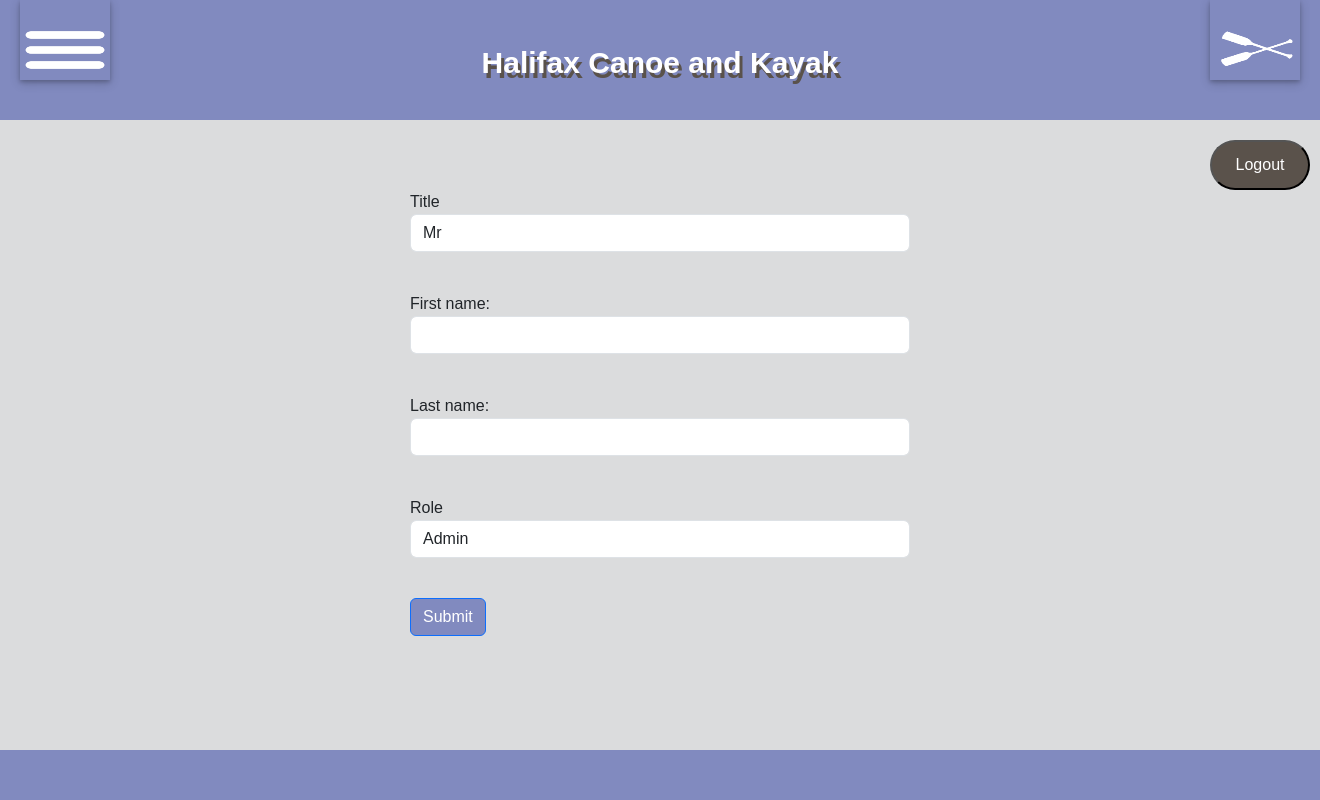
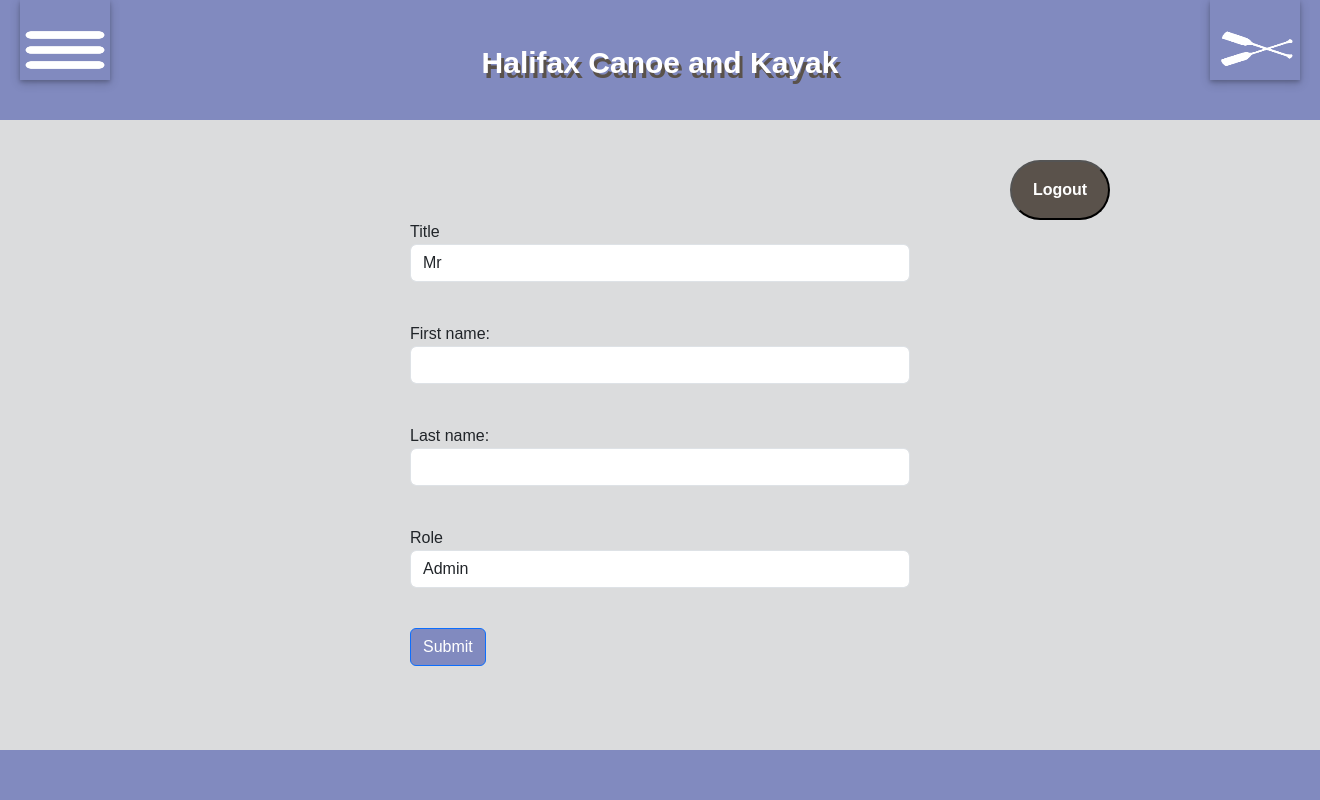
Before and after one commit to quackness/Halifax-Canoe-and-Kayak, a PHP site: page /index.php in a window 1320 px wide. Run offline with PHP 8.4, Linux system fonts and the light colour scheme.

Commit message:
edit styles

```diff
--- a/buttonToLogout.php
+++ b/buttonToLogout.php
@@ -7,9 +7,8 @@
   <link rel="stylesheet" href="main.css" type="text/css" />
   <title>Isn't working?</title>
 </head>
-
-<div class="btn-logout" >
-<form method="post" action="logout.php" >
-      <button type="submit" name="logout" class="logout-style">Logout</button>
-</form>
+<div class="btn-logout">
+  <a href="logout.php">
+    <button>Logout</button>
+  </a>
 </div>
--- a/footer.php
+++ b/footer.php
@@ -1 +1,3 @@
-<footer class="ftr"></footer>
+    <footer class="ftr"></footer>
+  </body>
+</html>
--- a/header.php
+++ b/header.php
@@ -1,13 +1,42 @@
 <?php
 session_start();
 ?>
+<!DOCTYPE html>
+<html lang="en">
+<head>
+  <meta charset="UTF-8">
+  <meta http-equiv="X-UA-Compatible" content="IE=edge">
+  <meta name="viewport" content="width=device-width, initial-scale=1">
+  <link rel="stylesheet" href="main.css" type="text/css" />
+  <link href="https://cdn.jsdelivr.net/npm/bootstrap@5.3.0-alpha3/dist/css/bootstrap.min.css" rel="stylesheet"
+    integrity="sha384-KK94CHFLLe+nY2dmCWGMq91rCGa5gtU4mk92HdvYe+M/SXH301p5ILy+dN9+nJOZ" crossorigin="anonymous">
+  <script src="https://ajax.googleapis.com/ajax/libs/jquery/3.6.3/jquery.min.js"></script>
+  <title>Admin Index Page</title>
+</head>
 <header id="header_top">
   <nav>
     <ul>
+      <!-- <li><img id="hamburger" src="images/hamburger.png" /></li> -->
       <li><img id="hamburger" src="images/hamburger.png" /></li>
-      <!-- <li><a href="index.php"><img id="hamburger" src="images/hamburger.png" /></a></li> -->
+      <!-- <li><a href="index.php"><img src="images/hamburger.png" /></a></li> -->
       <li id="header_text">Halifax Canoe and Kayak</li>
       <li><img src="images/paddle-white.png" alt="Paddle logo" /></li>
     </ul>
   </nav>
 </header>
+<div id="sidebar" style="width: 500px; background-color: #818abf">
+        <aside>
+          <ul>
+            <li><a href="index.html">Home</a></li>
+            <li><a href="#">Book trip</a></li>
+            <li><a href="index.php">Admin Login</a></li>
+          </ul>
+        </aside>
+</div>
+<script>
+    $(document).ready(function () {
+      $("#hamburger").click(function () {
+        $("#sidebar").toggle();
+      });
+    });
+  </script>
--- a/index.php
+++ b/index.php
@@ -1,12 +1,12 @@
 <!DOCTYPE html>
 <html lang="en">
-
 <head>
   <meta charset="UTF-8">
   <meta http-equiv="X-UA-Compatible" content="IE=edge">
   <meta name="viewport" content="width=device-width, initial-scale=1">
   <link rel="stylesheet" href="main.css" type="text/css" />
-  <link href="https://cdn.jsdelivr.net/npm/bootstrap@5.3.0-alpha3/dist/css/bootstrap.min.css" rel="stylesheet" integrity="sha384-KK94CHFLLe+nY2dmCWGMq91rCGa5gtU4mk92HdvYe+M/SXH301p5ILy+dN9+nJOZ" crossorigin="anonymous">
+  <link href="https://cdn.jsdelivr.net/npm/bootstrap@5.3.0-alpha3/dist/css/bootstrap.min.css" rel="stylesheet"
+    integrity="sha384-KK94CHFLLe+nY2dmCWGMq91rCGa5gtU4mk92HdvYe+M/SXH301p5ILy+dN9+nJOZ" crossorigin="anonymous">
   <script src="https://ajax.googleapis.com/ajax/libs/jquery/3.6.3/jquery.min.js"></script>
   <title>Admin Index Page</title>
 </head>
@@ -17,13 +17,9 @@
         width: 500px;
         margin-left: auto;
         margin-right: auto;
-        margin-top: 140px;
+        margin-top: 100px;
       ">
-
-
     <?php include "buttonToLogout.php"; ?>
-
-
     <form method="post" action="problem.php">
       <div class="mb-3">
         <label for="title">Title</label><br>
@@ -46,23 +42,24 @@
         <select id="role" name="role" class="form-control"><br>
           <option value="admin">Admin</option>
           <option value="manager">Manager</option>
-          <option value="ceo">CEO</option>
+          <option value="CEO">CEO</option>
         </select><br>
       </div>
       <input type="hidden" name="formSubmitted" value="formSubmitted">
       <input type="submit" name="submit" value="Submit" class="btn btn-primary" style="background-color:#818abf">
     </form>
   </div>
+
   </div>
 
   <?php include "footer.php"; ?>
-  <script src="https://cdn.jsdelivr.net/npm/bootstrap@5.3.0-alpha3/dist/js/bootstrap.bundle.min.js" integrity="sha384-ENjdO4Dr2bkBIFxQpeoTz1HIcje39Wm4jDKdf19U8gI4ddQ3GYNS7NTKfAdVQSZe" crossorigin="anonymous"></script>
-  <script>
+  <script src="https://cdn.jsdelivr.net/npm/bootstrap@5.3.0-alpha3/dist/js/bootstrap.bundle.min.js"
+    integrity="sha384-ENjdO4Dr2bkBIFxQpeoTz1HIcje39Wm4jDKdf19U8gI4ddQ3GYNS7NTKfAdVQSZe"
+    crossorigin="anonymous"></script>
+  <!-- <script>
     $(document).ready(function () {
       $("#hamburger").click(function () {
         $("#sidebar").toggle();
       });
     });
-    </script>
-</body>
-</html>
+  </script> -->
--- a/isnt-working.php
+++ b/isnt-working.php
@@ -21,5 +21,3 @@
       </iframe>
   </div>
   <?php include "footer.php"; ?>
-</body>
-</html>
--- a/logout.php
+++ b/logout.php
@@ -28,5 +28,3 @@
       ?>
   </div>
   <?php include "footer.php"; ?>
-</body>
-</html>
--- a/lost-password.php
+++ b/lost-password.php
@@ -34,6 +34,3 @@
   </div>
 
   <?php include "footer.php"; ?>
-</body>
-
-</html>
--- a/main.css
+++ b/main.css
@@ -156,8 +156,16 @@ hr {
 } */
 
 
-.btn-logout {
-  margin-left: 800px;
+
+.btn-logout button{
+  background-color: #5a524b;
+  color: white;
+  border-radius: 30px;
+  width: 100px;
+  height: 60px;
+  font-weight: bolder;
+  margin-top: 60px;
+  margin-left: 600px;
 }
 
 .logout-style {
--- a/need-help.php
+++ b/need-help.php
@@ -1,4 +1,3 @@
-
 <!DOCTYPE html>
 <html lang="en">
 <head>
@@ -23,6 +22,3 @@
       <h3>Call the number:<a href=“tel:555-666-7777”>📲 555-666-7777</a></h3>
 </div>
 <?php include "footer.php"; ?>
-
-</body>
-</html>
--- a/new-account.php
+++ b/new-account.php
@@ -1,6 +1,5 @@
 <!DOCTYPE html>
 <html lang="en">
-
 <head>
   <meta charset="UTF-8">
   <meta http-equiv="X-UA-Compatible" content="IE=edge">
@@ -38,6 +37,3 @@
 
   <?php include "footer.php"; ?>
   <script src="https://cdn.jsdelivr.net/npm/bootstrap@5.3.0-alpha3/dist/js/bootstrap.bundle.min.js" integrity="sha384-ENjdO4Dr2bkBIFxQpeoTz1HIcje39Wm4jDKdf19U8gI4ddQ3GYNS7NTKfAdVQSZe" crossorigin="anonymous"></script>
-</body>
-
-</html>
--- a/send-email.php
+++ b/send-email.php
@@ -1,6 +1,5 @@
 <!DOCTYPE html>
 <html lang="en">
-
 <head>
   <meta charset="UTF-8">
   <meta http-equiv="X-UA-Compatible" content="IE=edge">
@@ -44,6 +43,3 @@
     ?>
   </div>
   <?php include "footer.php"; ?>
-</body>
-
-</html>
```
Also changed, not shown: problem.php (+3 -11 lines). Lines whose indentation alone changed are shown as unchanged.
